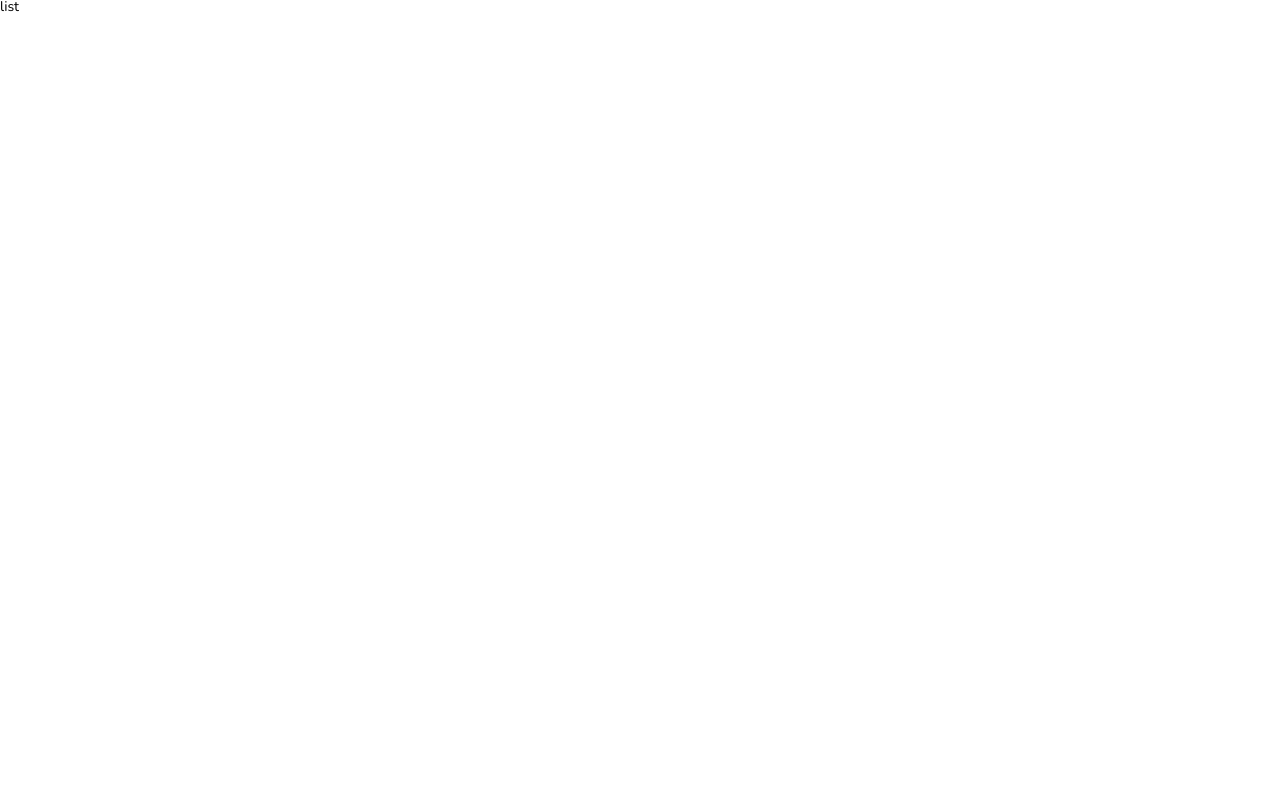
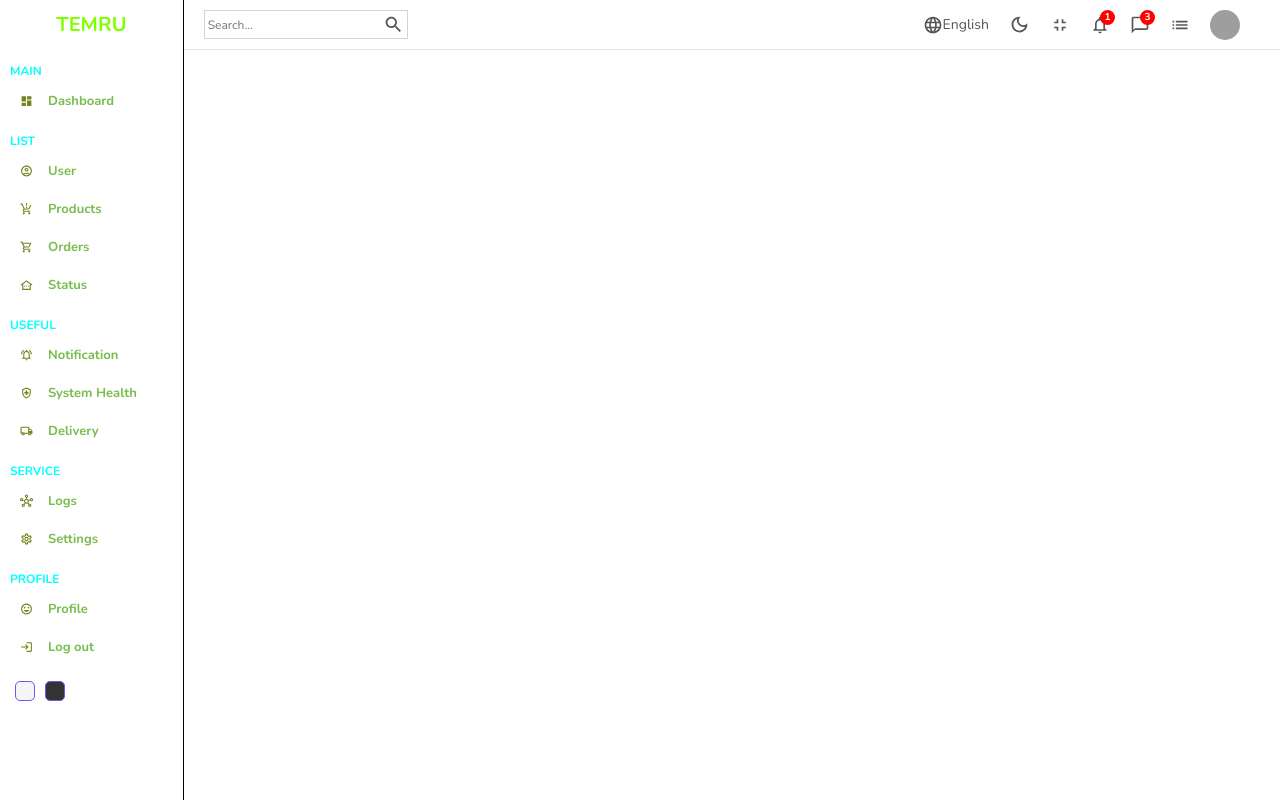
Before and after one commit to temirovruslan/-React-Admin-Dashboard-, a React (Create React App) app: page /users in a window 1280 px wide. Built offline with nearby package versions, Linux system fonts and the light colour scheme; grey boxes are pictures that could not be loaded.

Commit message:
added-list-page-components

```diff
--- a/src/pages/list/List.jsx
+++ b/src/pages/list/List.jsx
@@ -1,17 +1,17 @@
-import React from 'react'
+import "./List.scss"
+import Sidebar from "../../components/sidebar/Sidebar"
+import Navbar from "../../components/navbar/Navbar"
+// import Datatable from "../../components/datatable/Datatable"
 
-  const List = () => {
-
-
-    let a = [12,2]
-
-    const b = () => {
-      console.log(a);
-    }
-    return (
-      <div>
-        list
+const List = () => {
+  return (
+    <div className="list">
+      <Sidebar/>
+      <div className="listContainer">
+        <Navbar/>
+        {/* <Datatable/> */}
       </div>
+    </div>
   )
 }
 
--- a/src/pages/list/List.scss
+++ b/src/pages/list/List.scss
@@ -0,0 +1,7 @@
+.list {
+    display: flex;
+    width: 100%;
+    .listContainer {
+      flex: 6;
+    }
+  }
```
